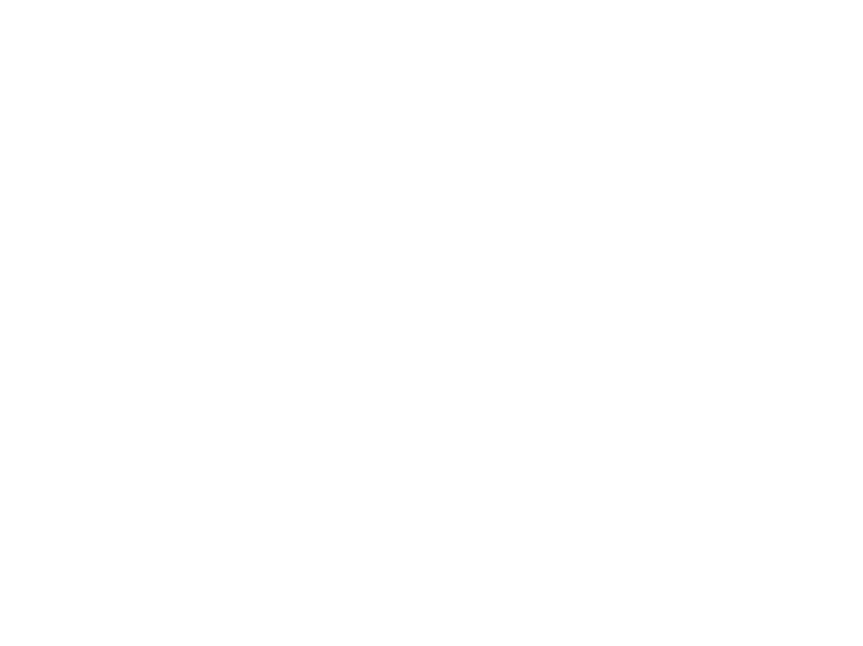
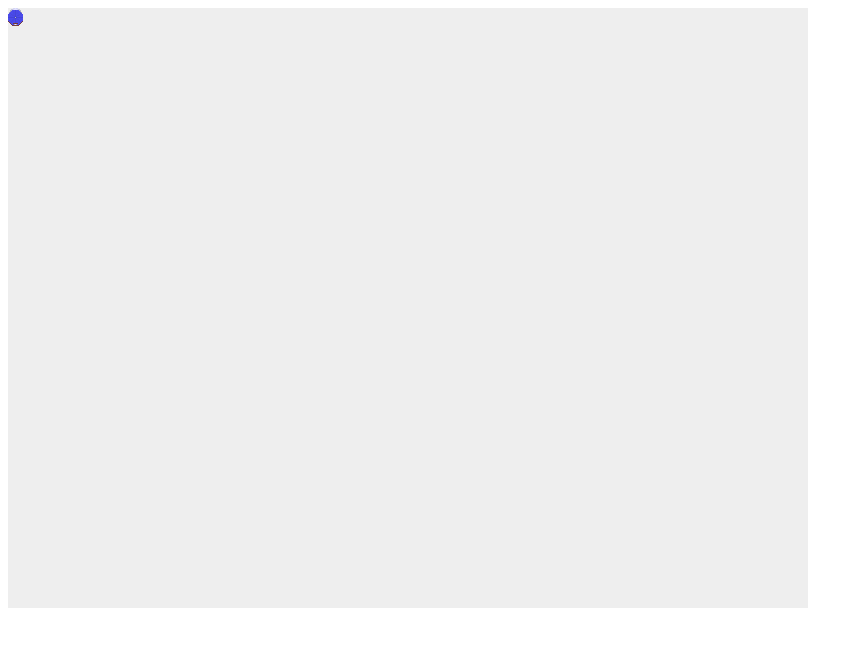
Before and after one commit to Armaniimus-WebDevelopment/shootingGame, a plain HTML site: page index.html in a window 1280 px wide. Shown: the whole page, without its empty margins (0-863 px from the left). Drawn offline with Linux system fonts and the light colour scheme.

Commit message:
added main game components

```diff
--- a/index.html
+++ b/index.html
@@ -5,7 +5,7 @@
     <title>game</title>
   </head>
   <body>
-    <canvas id="canvas" width="300" height="300"></canvas>
+    <canvas id="canvas" width="800" height="600"></canvas>
     <script src="main.js" charset="utf-8"></script>
   </body>
 </html>
--- a/main.js
+++ b/main.js
@@ -0,0 +1,92 @@
+class Vec {
+  constructor(x, y) {
+    this.x = x;
+    this.y = y;
+  }
+}
+
+class Rect {
+  constructor(x, y, w, h) {
+    this.pos = new Vec(x, y);
+    this.size = new Vec(w, h);
+  }
+}
+
+class Sprite extends Rect{
+  constructor(img, x, y, w, h) {
+    super(x, y, w, h);
+    if (img instanceof Image) {
+      this.img = img;
+    } else {
+      this.img = document.createElement("img");
+      this.img.src = img;
+      this.img.onload = () => {
+        this.img.width = this.size.x = this.size.x || this.img.naturalWidth;
+        this.img.height = this.size.y = this.size.y || this.img.naturalHeight;
+      }
+    }
+  }
+}
+
+class Player extends Sprite {
+  constructor() {
+    super("img/player.png", 0, 0);
+  }
+}
+
+class Zombie extends Sprite {
+  constructor() {
+    super("img/zombie.png", 0, 0);
+  }
+}
+
+class Game {
+  constructor(canvas) {
+    this._canvas = canvas;
+    this._context = this._canvas.getContext("2d");
+    this.player = new Player;
+    this.zombies = [new Zombie];
+
+
+    this._accumulator = 0;
+    this.step = 1/120;
+    let lastTime;
+    const timing = (millis) => {
+      if (lastTime) {
+        // this.update((millis - lastTime) / 1000);
+        this.draw();
+      }
+      lastTime = millis;
+      requestAnimationFrame(timing);
+    }
+    timing();
+  }
+
+  draw() {
+    this._context.fillStyle = "#eee";
+    this._context.fillRect(0, 0, this._canvas.width, this._canvas.height);
+
+    this.drawSprite(this.player);
+
+
+  }
+  simulate(dt) {
+
+  }
+  update(dt) {
+    this._accumulator += dt;
+    while (this._accumulator > this.step) {
+      this.simulate(this.step);
+      this._accumulator -= this.step;
+    }
+  }
+
+  drawSprite(sprite) {
+    if (sprite.img) {
+      this._context.drawImage(sprite.img, sprite.pos.x, sprite.pos.y, sprite.size.x, sprite.size.y);
+    }
+  }
+}
+
+const canvas = document.getElementById("canvas");
+const game = new Game(canvas);
```
